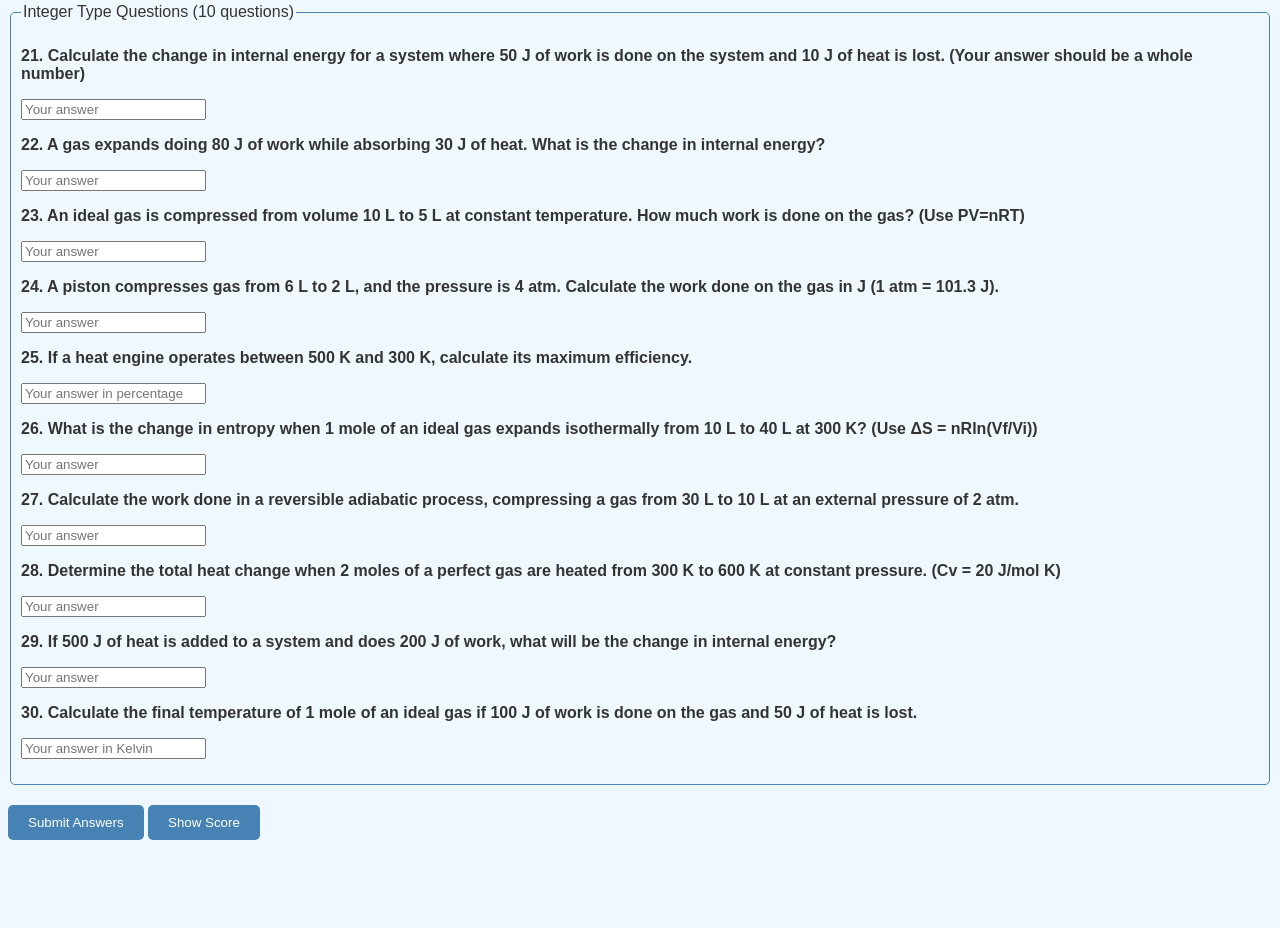
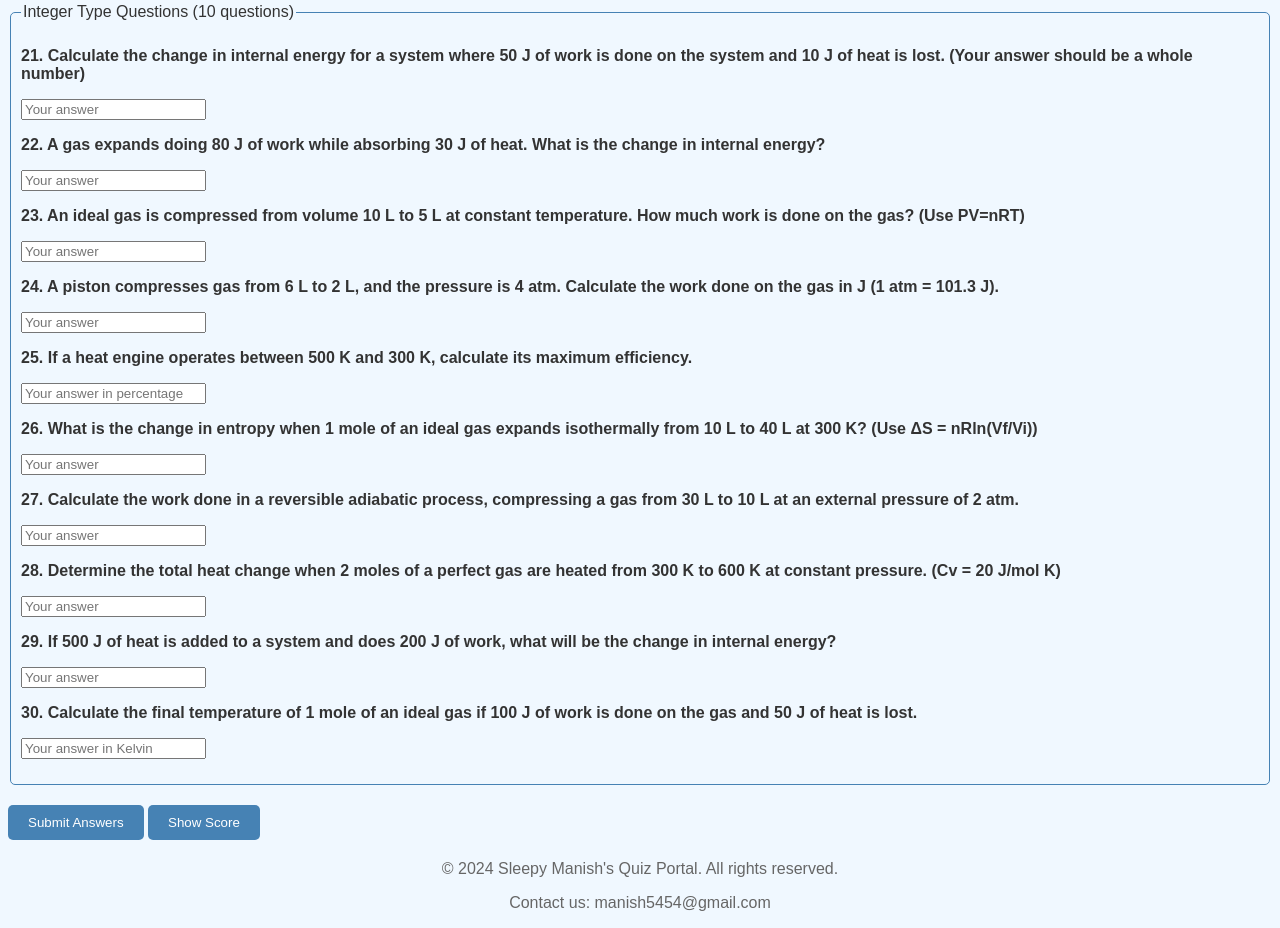
Before and after one commit to Developerboss10/sleepymanishtest, a plain HTML site: page index.html in a window 1280 px wide. Shown: the part 2966-3894 px from the top of the page. Before the commit the page ends 3826 px from the top, so only its background shows below. Drawn offline with Linux system fonts and the light colour scheme.

Commit message:
Update index.html

```diff
--- a/index.html
+++ b/index.html
@@ -308,5 +308,9 @@
             showResult(score);
         });
     </script>
+    <footer>
+        <p>&copy; 2024 Sleepy Manish's Quiz Portal. All rights reserved.</p>
+        <p>Contact us: manish5454@gmail.com</p>
+    </footer>
 </body>
 </html>
```
